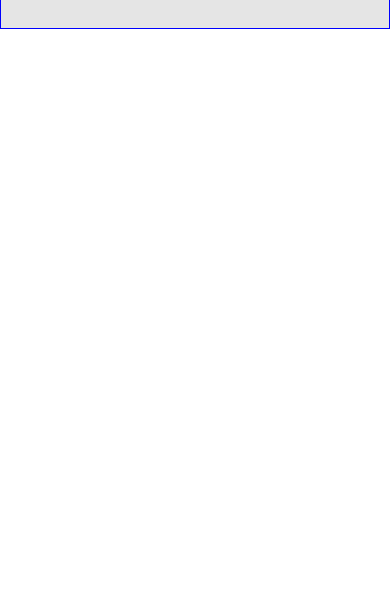
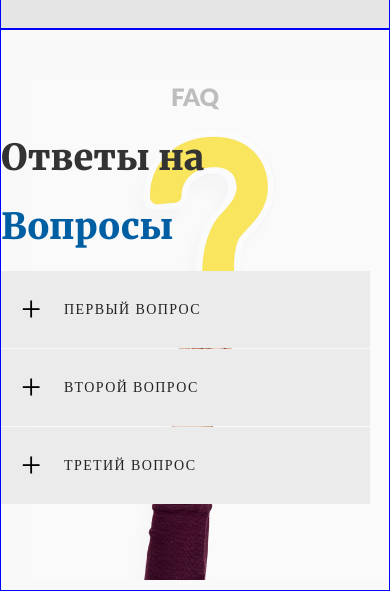
Before and after one commit to zvenrm/BuhOne, a plain HTML site: page index.html in a window 390 px wide. Shown: the part 5117-5708 px from the top of the page. Before the commit the page ends 5146 px from the top, so only its background shows below. Drawn offline with Linux system fonts and the light colour scheme; a web font is replaced by a local one.

Commit message:
feat: create faq section

```diff
--- a/index.html
+++ b/index.html
@@ -174,7 +174,32 @@
           </div>
         </div>
       </section>
+      <section class="main__faq faq">
+        <div class="faq__container container">
+          <div class="faq__content">
+            <div class="faq__titles">
+              <h2 class="main__title">FAQ</h2>
+              <p class="faq__title">Ответы на<br> <span>Вопросы</span></p>
+            </div>
+            <div class="faq__questions">
+              <button class="faq__accordion">Первый вопрос</button>
+              <div class="faq__panel">
+                <p>Lorem Ipsum - это текст-"рыба", часто используемый в печати и вэб-дизайне. Lorem Ipsum является стандартной "рыбой" для текстов на латинице с начала XVI века. В то время некий безымянный печатник создал большую коллекцию размеров и форм шрифтов, используя Lorem Ipsum для распечатки образцов. Lorem Ipsum не только успешно пережил без заметных изменений пять веков, но и перешагнул в электронный дизайн.</p>
+              </div>
 
+              <button class="faq__accordion">Второй вопрос</button>
+              <div class="faq__panel">
+                <p>Lorem Ipsum - это текст-"рыба", часто используемый в печати и вэб-дизайне. Lorem Ipsum является стандартной "рыбой" для текстов на латинице с начала XVI века. В то время некий безымянный печатник создал большую коллекцию размеров и форм шрифтов, используя Lorem Ipsum для распечатки образцов. Lorem Ipsum не только успешно пережил без заметных изменений пять веков, но и перешагнул в электронный дизайн.</p>
+              </div>
+
+              <button class="faq__accordion">Третий вопрос</button>
+              <div class="faq__panel">
+                <p>Lorem Ipsum - это текст-"рыба", часто используемый в печати и вэб-дизайне. Lorem Ipsum является стандартной "рыбой" для текстов на латинице с начала XVI века. В то время некий безымянный печатник создал большую коллекцию размеров и форм шрифтов, используя Lorem Ipsum для распечатки образцов. Lorem Ipsum не только успешно пережил без заметных изменений пять веков, но и перешагнул в электронный дизайн.</p>
+              </div>
+            </div>
+          </div>
+        </div>
+      </section>
 
       <div class="view-img view-img-none">
         <div class="close-img">
--- a/script.js
+++ b/script.js
@@ -83,3 +83,20 @@ closeImg.addEventListener('click', () => {
   viewImg.classList.add('view-img-none')
   viewImg.classList.remove('view-img-anim')
 })
+
+/*-------------------------------------------------------------*/
+
+const questionButtons = document.querySelectorAll('.faq__accordion');
+let i;
+
+for (i = 0; i < questionButtons.length; i++) {
+  questionButtons[i].addEventListener("click", function() {
+    this.classList.toggle("active-question");
+    const panel = this.nextElementSibling;
+    if (panel.style.maxHeight){
+      panel.style.maxHeight = null;
+    } else {
+      panel.style.maxHeight = panel.scrollHeight + "px";
+    }
+  });
+}
--- a/style.css
+++ b/style.css
@@ -548,6 +548,90 @@ body{
   transition: 0.2s;
 }
 
+/*----------------------------------------------*/
+
+
+.faq__container {
+  padding-top: 114px;
+}
+.faq__content {
+  padding-bottom: 76px;
+  background-image: url("./BuhOne/assets/images/qaa-img.png");
+  background-position: right;
+  background-size: contain;
+  background-repeat: no-repeat;
+}
+.faq__title {
+  margin: 40px 0 61px 0;
+  font-family: 'Merriweather';
+  font-weight: 900;
+  font-size: 48px;
+  line-height: 69px;
+  color: #333333;
+}
+.faq__title span{
+  color: #005FA3;
+}
+.faq__questions {
+  width: 730px;
+}
+.faq__accordion {
+  position: relative;
+  background: #EBEBEB;
+  cursor: pointer;
+  padding: 30px 0 30px 63px;
+  width: 100%;
+  text-align: left;
+  border: none;
+  outline: none;
+  transition: 0.4s;
+  font-family: 'Lato Bold';
+  font-size: 14px;
+  line-height: 17px;
+  letter-spacing: 0.1em;
+  text-transform: uppercase;
+  color: #222222;
+}
+
+.active-question, .faq__accordion:hover{
+  background: #005FA3;
+  color: #FFFFFF;
+}
+.faq__panel {
+  margin-bottom: 1px;
+  background-color: #005FA3;
+  max-height: 0;
+  overflow: hidden;
+  transition: max-height 0.2s ease-out;
+}
+
+.faq__panel p{
+  margin: 0 30px 30px 30px;
+  font-family: 'Lato Light';
+  font-size: 16px;
+  line-height: 138%;
+  color: #FFFFFF;
+}
+
+.faq__panel:last-child{
+  margin: 0;
+}
+.faq__accordion::before {
+  content: "+";
+  position: absolute;
+  font-size: 36px;
+  color: #000000;
+  top: 30px;
+  left: 20px;
+}
+.faq__accordion:hover::before{
+  color: #FFFFFF;
+}
+.active-question::before {
+  color: #FFFFFF;
+  content: "-";
+}
+
 @media (max-width: 1190px){
   .current-img {
     width: 760px;
@@ -618,6 +702,9 @@ body{
     "first first"
     "second third"
     "fourth fourth";
+  }
+  .faq__questions{
+    width: 95%;
   }
 }
 
@@ -738,6 +825,14 @@ body{
   .photo__fourth {
     width: 485px;
     height: 485px;
+  }
+  .faq__container{
+    padding-top: 50px;
+    padding-bottom: 10px;
+  }
+  .faq__title{
+    font-size: 36px;
+    margin: 10px 0 10px 0;
   }
 }
 
```
